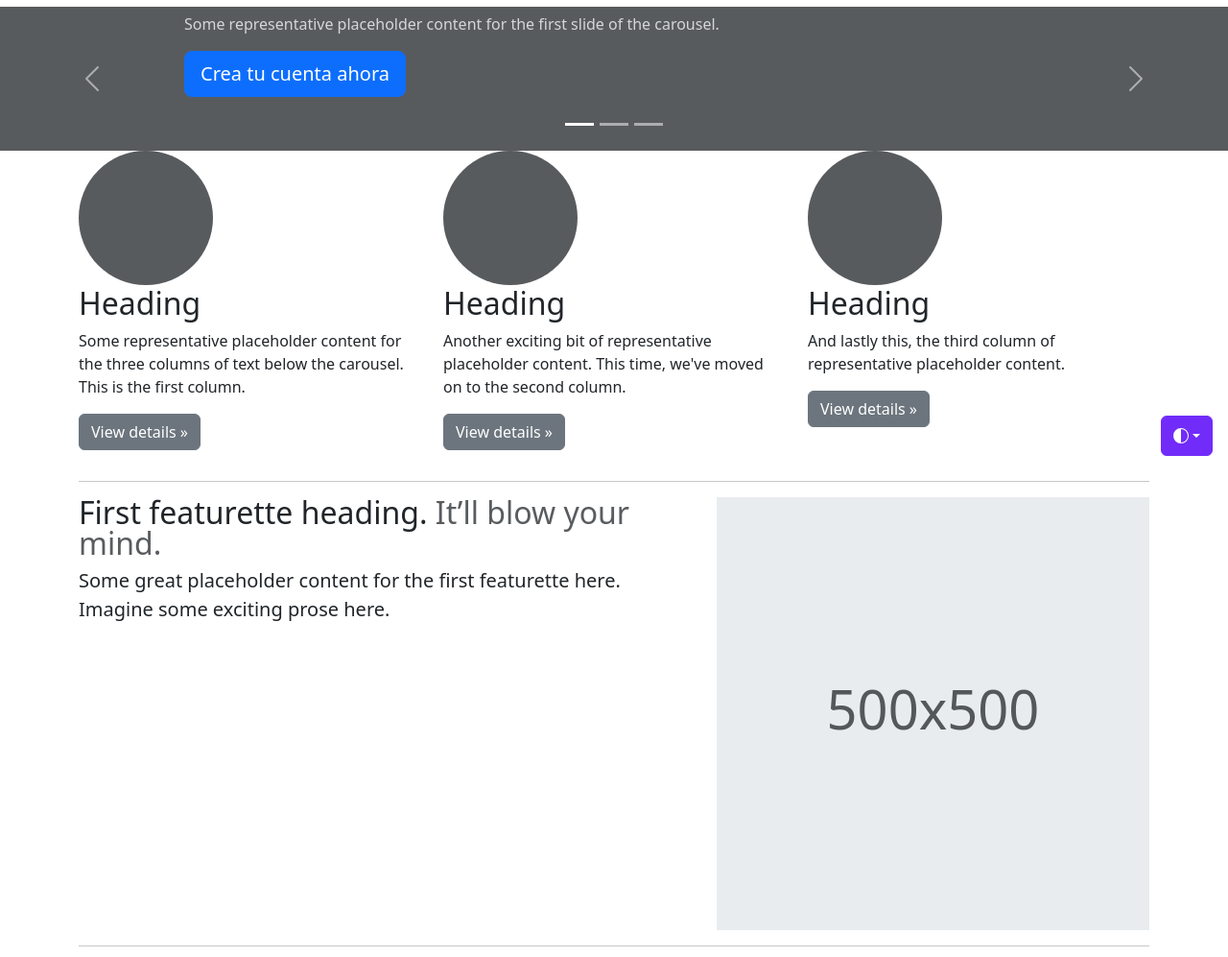
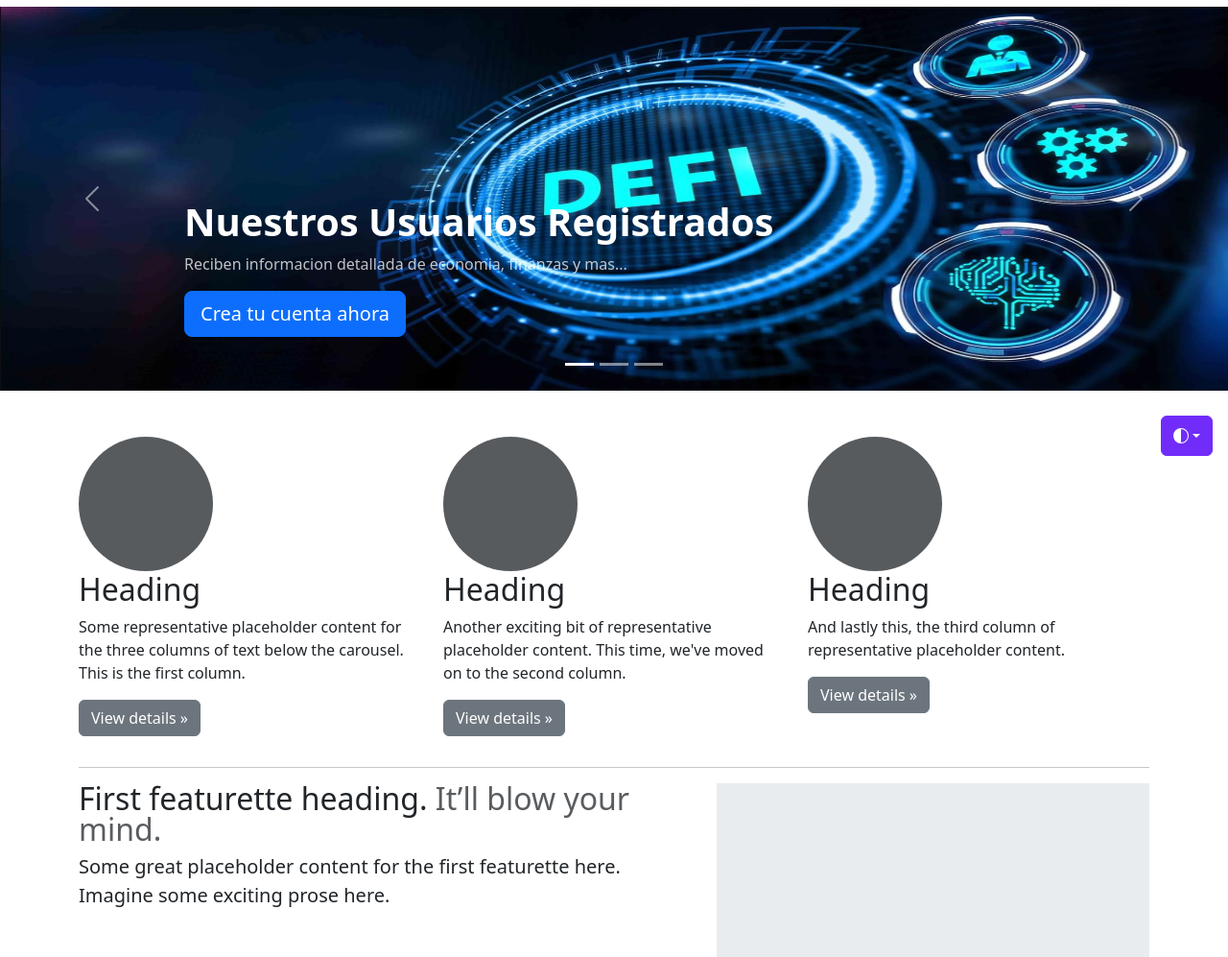
Before and after one commit to VictorSanchez43/Grupo3-Pjt-DeFi, a Django app: page /index/ in a window 1280 px wide. Shown: the part 309-1306 px from the top of the page at 96% size. Run offline with Django 4.2, Linux system fonts and the light colour scheme.

Commit message:
Imagenes en el slide del index

```diff
--- a/source/static/CSS/styles.css
+++ b/source/static/CSS/styles.css
@@ -74,3 +74,7 @@
 
 
 /* Final de los estilos del index */
+
+#fondo {
+  background-image: url("./imagenes/defiance.jpg");
+}
--- a/source/templates/base.html
+++ b/source/templates/base.html
@@ -12,6 +12,7 @@
         <link href="https://cdn.jsdelivr.net/npm/bootstrap@5.3.1/dist/css/bootstrap.min.css" rel="stylesheet" integrity="sha384-4bw+/aepP/YC94hEpVNVgiZdgIC5+VKNBQNGCHeKRQN+PtmoHDEXuppvnDJzQIu9" crossorigin="anonymous">
         <link rel="stylesheet" href="https://cdnjs.cloudflare.com/ajax/libs/font-awesome/6.4.0/css/all.min.css">
         <link rel="stylesheet" href="{% static 'CSS/styles.css' %}">
+
 </head>
 <body>
 
--- a/source/templates/index.html
+++ b/source/templates/index.html
@@ -65,32 +65,34 @@
     </div>
     <div class="carousel-inner">
       <div class="carousel-item active">
-        <svg class="bd-placeholder-img" width="100%" height="100%" xmlns="https://as1.ftcdn.net/v2/jpg/04/52/82/58/1000_F_452825803_SrKz0p1jApR2PyjlORq2Mu2H7ieAvlaL.jpg" aria-hidden="true" preserveAspectRatio="xMidYMid slice" focusable="false"><rect width="100%" height="100%" fill="var(--bs-secondary-color)"/></svg>
+        <img src="{% static 'CSS/imagenes/defiance.jpg' %}" alt="nueva imagen" class="bd-placeholder-img" width="100%" height="400" aria-hidden="true" preserveAspectRatio="xMidYMid slice" focusable="false"><rect width="100%" height="100%" fill="var(--bs-secondary-color)"/>
         <div class="container">
           <div class="carousel-caption text-start">
-            <h1>Example headline.</h1>
-            <p class="opacity-75">Some representative placeholder content for the first slide of the carousel.</p>
+            <h1><b>Nuestros Usuarios Registrados</b></h1>
+            <p class="opacity-75">Reciben informacion detallada de economia, finanzas y mas...</p>
             <p><a class="btn btn-lg btn-primary" href="{% url 'usuarios:registrarse' %}">Crea tu cuenta ahora</a></p>
           </div>
         </div>
       </div>
       <div class="carousel-item">
-        <svg class="bd-placeholder-img" width="100%" height="100%" xmlns="http://www.w3.org/2000/svg" aria-hidden="true" preserveAspectRatio="xMidYMid slice" focusable="false"><rect width="100%" height="100%" fill="var(--bs-secondary-color)"/></svg>
+        <img src="{% static 'CSS/imagenes/defiance.jpg' %}" alt="nueva imagen" class="bd-placeholder-img" width="100%" height="400" aria-hidden="true" preserveAspectRatio="xMidYMid slice" focusable="false"><rect width="100%" height="100%" fill="var(--bs-secondary-color)"/>
         <div class="container">
           <div class="carousel-caption">
-            <h1>Another example headline.</h1>
-            <p>Some representative placeholder content for the second slide of the carousel.</p>
-            <p><a class="btn btn-lg btn-primary" href="{% url 'noticias:noticias' %}">Enterate de lo Nuevo</a></p>
+            <h1><b>Enterate de las últimas noticias de Finanzas Desentralizadas</b></h1>
+            <p>En esta seccion vas a conocer las ultimas noticias
+              de mano de nuestros expertos en Finanzas Desentralizadas...
+            </p>
+            <p><a class="btn btn-lg btn-primary" href="{% url 'noticias:noticias' %}">Ingresa aqui para saber de lo nuevo...</a></p>
           </div>
         </div>
       </div>
       <div class="carousel-item">
-        <svg class="bd-placeholder-img" width="100%" height="100%" xmlns="http://www.w3.org/2000/svg" aria-hidden="true" preserveAspectRatio="xMidYMid slice" focusable="false"><rect width="100%" height="100%" fill="var(--bs-secondary-color)"/></svg>
+        <img src="{% static 'CSS/imagenes/defiance.jpg' %}" alt="nueva imagen" class="bd-placeholder-img" width="100%" height="400" aria-hidden="true" preserveAspectRatio="xMidYMid slice" focusable="false"><rect width="100%" height="100%" fill="var(--bs-secondary-color)"/>
         <div class="container">
           <div class="carousel-caption text-end">
-            <h1>One more for good measure.</h1>
-            <p>Some representative placeholder content for the third slide of this carousel.</p>
-            <p><a class="btn btn-lg btn-primary" href="#">Mira </a></p>
+            <h1>Finanzas</h1>
+            <p>Aqui podras ver toda la info de mano de nuestros expertos en finanzas y recbir asesoramiento online las 24 horas...</p>
+            <p><a class="btn btn-lg btn-primary" href="#">Ingresa aqui para mas informacion</a></p>
           </div>
         </div>
       </div>
@@ -110,19 +112,19 @@
 
 
     <div class="row">
-      <div class="col-lg-4">
+      <div class="col-lg-4 mt-5">
         <svg class="bd-placeholder-img rounded-circle" width="140" height="140" xmlns="http://www.w3.org/2000/svg" role="img" aria-label="Placeholder" preserveAspectRatio="xMidYMid slice" focusable="false"><title>Placeholder</title><rect width="100%" height="100%" fill="var(--bs-secondary-color)"/></svg>
         <h2 class="fw-normal">Heading</h2>
         <p>Some representative placeholder content for the three columns of text below the carousel. This is the first column.</p>
         <p><a class="btn btn-secondary" href="#">View details &raquo;</a></p>
       </div><!-- /.col-lg-4 -->
-      <div class="col-lg-4">
+      <div class="col-lg-4 mt-5">
         <svg class="bd-placeholder-img rounded-circle" width="140" height="140" xmlns="http://www.w3.org/2000/svg" role="img" aria-label="Placeholder" preserveAspectRatio="xMidYMid slice" focusable="false"><title>Placeholder</title><rect width="100%" height="100%" fill="var(--bs-secondary-color)"/></svg>
         <h2 class="fw-normal">Heading</h2>
         <p>Another exciting bit of representative placeholder content. This time, we've moved on to the second column.</p>
         <p><a class="btn btn-secondary" href="#">View details &raquo;</a></p>
       </div><!-- /.col-lg-4 -->
-      <div class="col-lg-4">
+      <div class="col-lg-4 mt-5">
         <svg class="bd-placeholder-img rounded-circle" width="140" height="140" xmlns="http://www.w3.org/2000/svg" role="img" aria-label="Placeholder" preserveAspectRatio="xMidYMid slice" focusable="false"><title>Placeholder</title><rect width="100%" height="100%" fill="var(--bs-secondary-color)"/></svg>
         <h2 class="fw-normal">Heading</h2>
         <p>And lastly this, the third column of representative placeholder content.</p>
```
Also changed, not shown: source/templates/usuarios/registro.html (+13 -54 lines), source/static/CSS/imagenes/defiance.jpg (renamed from source/static/img/defiance.jpg).
